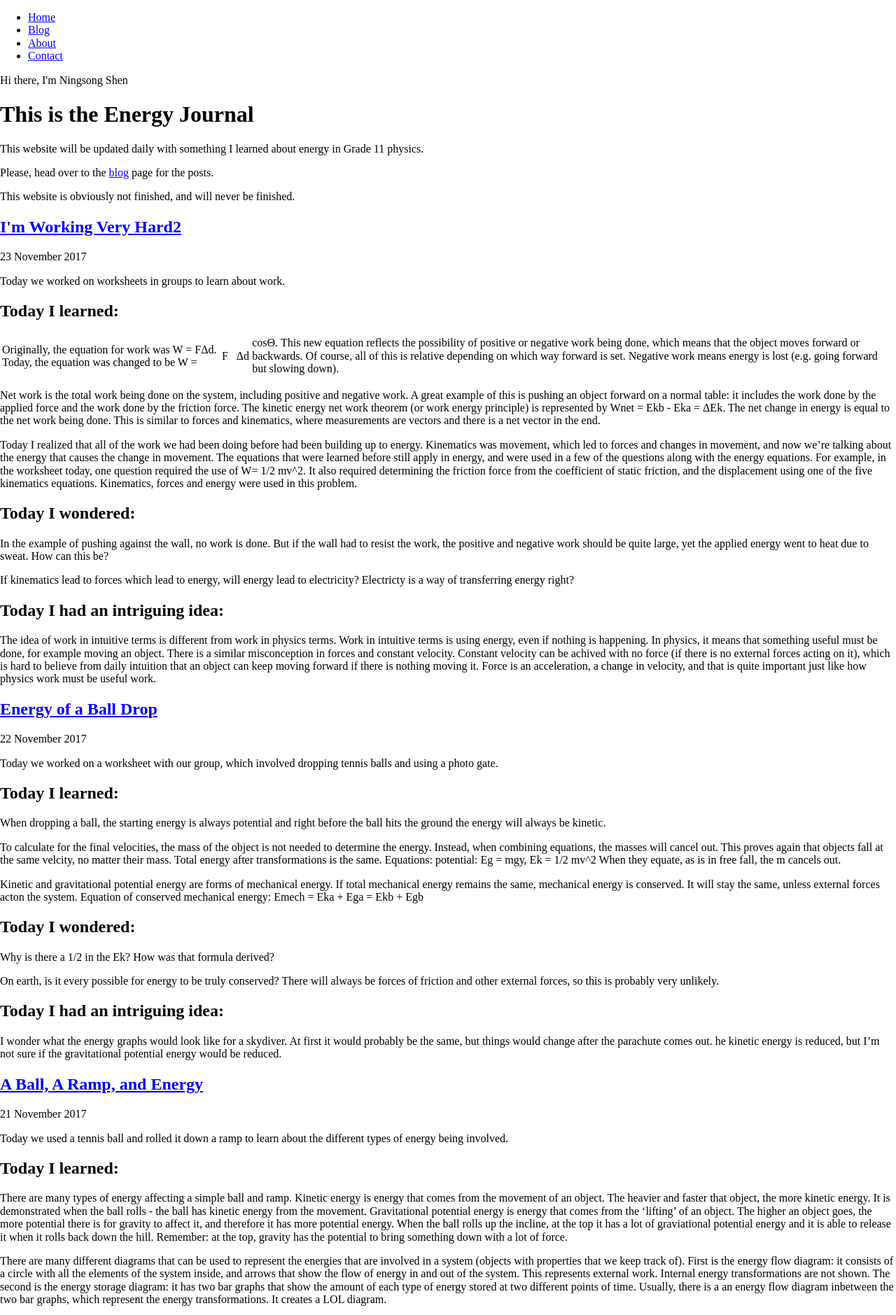
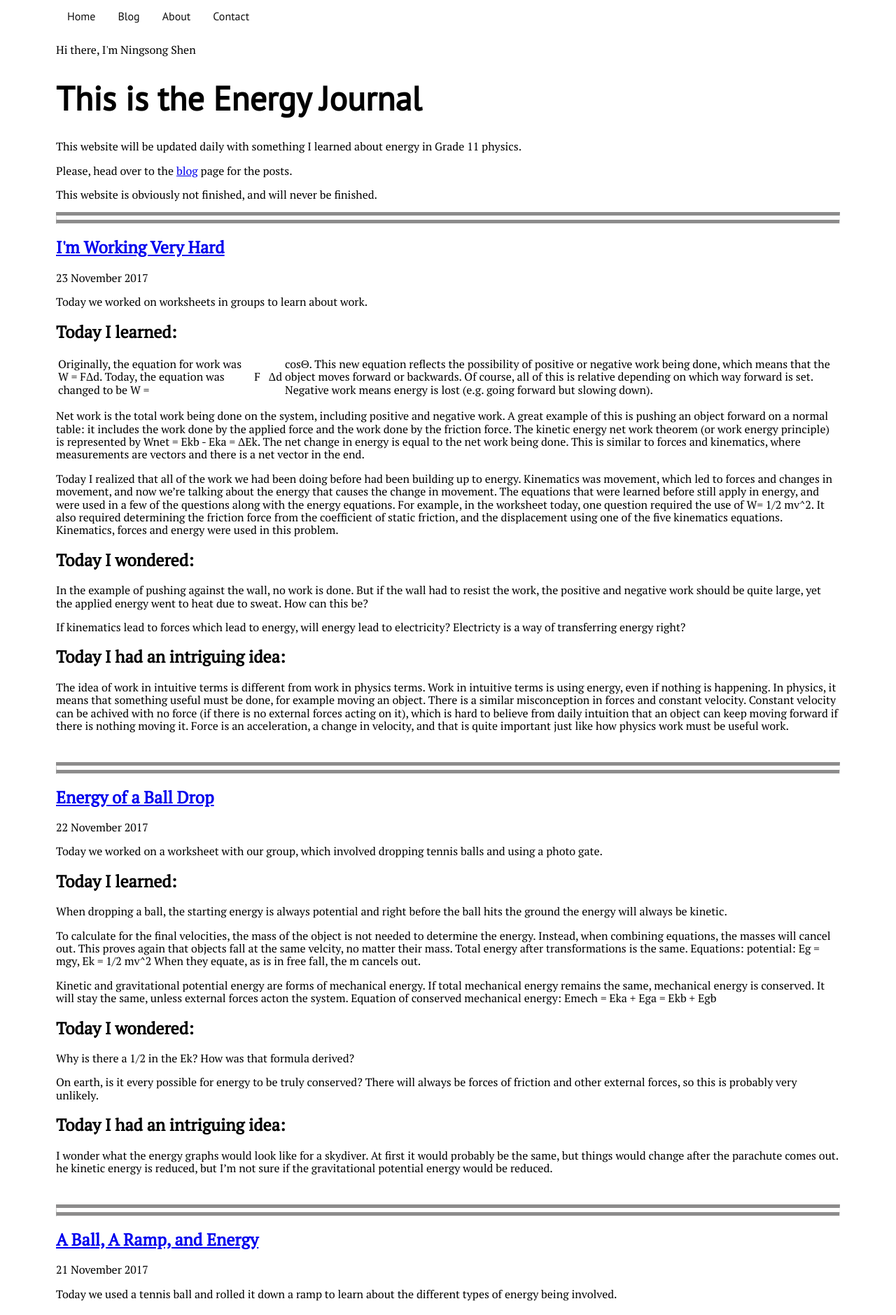
Before and after one commit to heliotrope3n/the-energy-chronicles, a Jekyll site: the page built from index.html, in a window 1280 px wide. Shown: the top 1879 px of the page at 70% size. Built offline with Jekyll 4.4.1, drawn with Linux system fonts in a browser that asks for light colours; nearby versions of some CDN libraries; library files that are not in the unit come from our copies.

Commit message:
cosmetics, lines

```diff
--- a/_layouts/default.html
+++ b/_layouts/default.html
@@ -4,8 +4,8 @@
 			<title>{{ page.title }}</title>
 
 			<!-- link to main stylesheet -->
-            <link rel="stylesheet" type="text/css" href="https://heliotrope3n.github.io/energy-journal/css/normalize.css">
-			<link rel="stylesheet" type="text/css" href="https://heliotrope3n.github.io/energy-journal/css/style.css">
+            <link rel="stylesheet" type="text/css" href="../css/normalize.css">
+			<link rel="stylesheet" type="text/css" href="../css/style.css">
 
             <!-- fonts -->
             <link href="https://fonts.googleapis.com/css?family=PT+Sans" rel="stylesheet">
--- a/_posts/2017-11-23-Im-Working-Very-Hard.md
+++ b/_posts/2017-11-23-Im-Working-Very-Hard.md
@@ -1,6 +1,6 @@
 ---
 layout: post
-title: "I'm Working Very Hard2"
+title: "I'm Working Very Hard"
 date: 2017-11-23
 ---
 
--- a/css/style.css
+++ b/css/style.css
@@ -19,6 +19,9 @@ p {
     font-size: 1em;
 }
 
+hr {
+    border-top: 1em double #8c8b8b;
+}
 
 nav ul {
     list-style-type: none;
--- a/index.html
+++ b/index.html
@@ -2,15 +2,22 @@
 layout: default
 title: Ningsong's Energy Journal
 ---
+
+<!-- link to main stylesheet -->
+<link rel="stylesheet" type="text/css" href="/css/normalize.css">
+<link rel="stylesheet" type="text/css" href="/css/style.css">
+
 <div class="blurb">
     <p>Hi there, I'm Ningsong Shen</p>
     <h1>This is the Energy Journal</h1>
     <p>This website will be updated daily with something I learned about energy in Grade 11 physics.</p>
     <p>Please, head over to the <a href="/energy-journal/blog">blog</a> page for the posts.</p>
     <p>This website is obviously not finished, and will never be finished.</p>
+</div><!-- /.blurb -->
 
 {% for post in site.posts %}
 <article>
+    <hr/>
     <h2>
         <a href="{{ post.url }}">
             {{ post.title }}
@@ -18,6 +25,6 @@ title: Ningsong's Energy Journal
     </h2>
     <time datetime="{{ post.date | date: "%Y-%m-%d" }}">{{ post.date | date_to_long_string }}</time>
     {{ post.content }}
+    <br/>
 </article>
 {% endfor %}
-</div><!-- /.blurb -->
```
Lines whose indentation alone changed are shown as unchanged.
